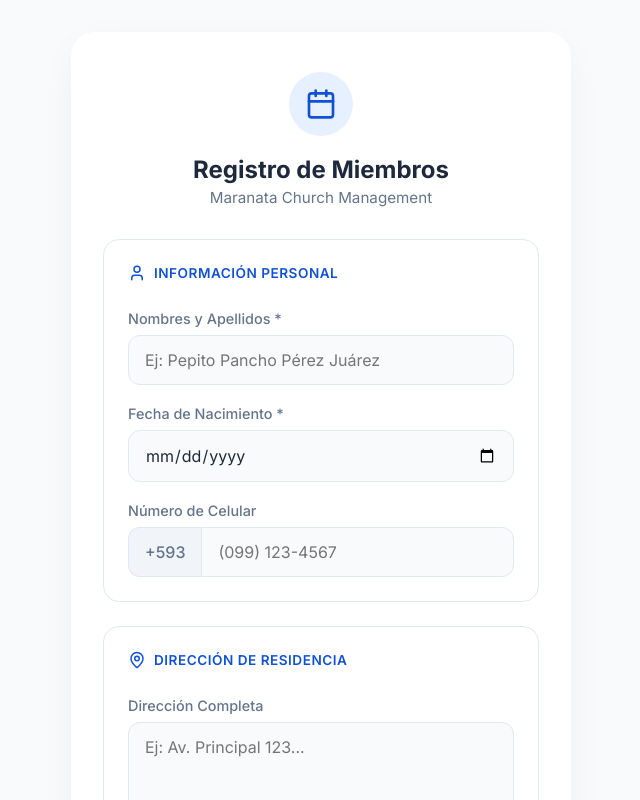
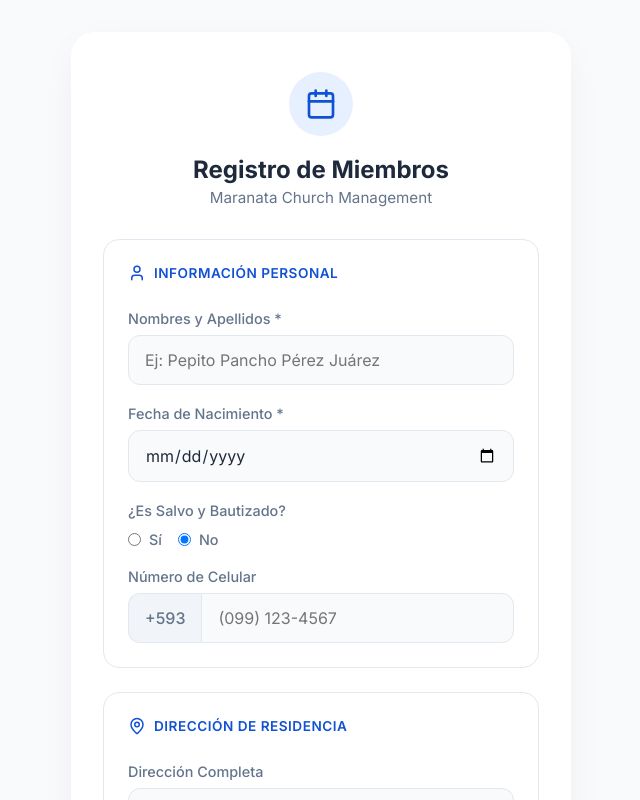
Before and after one commit to ifeliazapata137/Registro-Maranata-Web, a React (Vite) app: page / in a window 1280 px wide. Shown: the top 800 px of the page, without its empty margins (319-959 px from the left). Built offline with nearby package versions, Linux system fonts and the light colour scheme.

Commit message:
feat: add is_saved boolean tracking

```diff
--- a/src/App.tsx
+++ b/src/App.tsx
@@ -9,7 +9,8 @@ export default function App() {
     mobile_number: '',
     street_address: '',
     emergency_contact_name: '',
-    emergency_contact_phone: ''
+    emergency_contact_phone: '',
+    is_saved: false
   });
 
   const [loading, setLoading] = useState(false);
@@ -34,7 +35,6 @@ export default function App() {
     try {
       const { error } = await supabase.from('birthdays').insert([{
         ...form,
-        category: 'Familia',
         relationship: '',
         notes: ''
       }]);
@@ -62,7 +62,7 @@ export default function App() {
           <h1>¡Registro Exitoso!</h1>
           <p>Tus datos han sido guardados correctamente en nuestra base de datos. ¡Gracias!</p>
           <button onClick={() => {
-            setForm({ person_name: '', birth_date: '', mobile_number: '', street_address: '', emergency_contact_name: '', emergency_contact_phone: '' });
+            setForm({ person_name: '', birth_date: '', mobile_number: '', street_address: '', emergency_contact_name: '', emergency_contact_phone: '', is_saved: false });
             setSuccess(false);
           }} className="btn-primary">Registrar a otra persona</button>
         </div>
@@ -117,6 +117,30 @@ export default function App() {
                 required
                 max={new Date().toISOString().split('T')[0]}
               />
+            </div>
+
+            <div className="form-group">
+              <label>¿Es Salvo y Bautizado?</label>
+              <div className="radio-group" style={{ display: 'flex', gap: '1rem', marginTop: '0.25rem' }}>
+                <label style={{ display: 'flex', alignItems: 'center', gap: '0.5rem', cursor: 'pointer' }}>
+                  <input
+                    type="radio"
+                    name="is_saved"
+                    checked={form.is_saved === true}
+                    onChange={() => setForm({ ...form, is_saved: true })}
+                  />
+                  Sí
+                </label>
+                <label style={{ display: 'flex', alignItems: 'center', gap: '0.5rem', cursor: 'pointer' }}>
+                  <input
+                    type="radio"
+                    name="is_saved"
+                    checked={form.is_saved === false}
+                    onChange={() => setForm({ ...form, is_saved: false })}
+                  />
+                  No
+                </label>
+              </div>
             </div>
 
             <div className="form-group">
```
